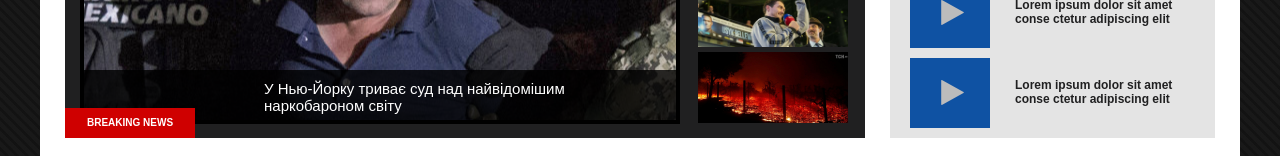
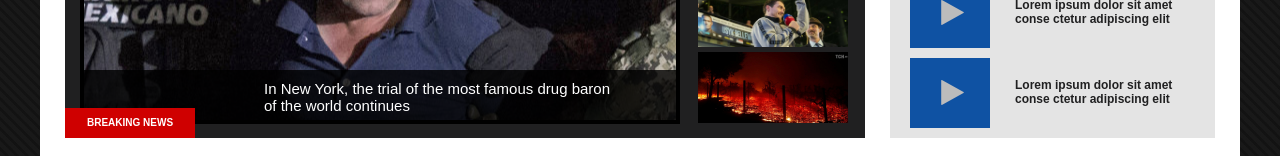
Before and after one commit to artak-avanesian/the-news-reporter, a React (Create React App) app: page / in a window 1280 px wide. Shown: the part 425-581 px from the top of the page. Built offline with nearby package versions, Linux system fonts and the light colour scheme.

Commit message:
add newsShowTitle to currentNews

```diff
--- a/src/App/Main/MainContent/BreakingNews/BreakingNews.js
+++ b/src/App/Main/MainContent/BreakingNews/BreakingNews.js
@@ -3,16 +3,13 @@ import NewsShow from './NewsShow/NewsShow'
 import BreakingNewsTitle from './BreakingNewsTitle/BreakingNewsTitle'
 import BreakingNewsImage from './BreakingNewsImage/BreakingNewsImage'
 import news from './news'
-import newsShow from './newsShow'
 
 import './BreakingNews.css'
 
 const BreakingNews = () => {
     return (
         <section className="breaking-news">
-            <NewsShow
-                newsShowTitle={newsShow.newsShowTitle}
-            />
+            <NewsShow/>
             <BreakingNewsTitle/>
             <div>
             {
--- a/src/App/Main/MainContent/BreakingNews/NewsShow/NewsShow.js
+++ b/src/App/Main/MainContent/BreakingNews/NewsShow/NewsShow.js
@@ -1,6 +1,7 @@
 import React from 'react'
 import { connect } from 'react-redux'
 import { keys } from 'lodash'
+import news, { getNewsMap } from './../news'
 import './NewsShow.css'
 
 const NewsShow = ({
@@ -17,8 +18,11 @@ const NewsShow = ({
 }
 
 const mapStateToProps = (state) => {
+    let currentId = keys(state.currentNews);
+    let newsMap = getNewsMap(news);
     return {
-        newsId: keys(state.currentNews)
+        newsId: currentId,
+        newsShowTitle: newsMap[currentId].breaking_news_title
     }
 }
 
--- a/src/App/Main/MainContent/BreakingNews/news.js
+++ b/src/App/Main/MainContent/BreakingNews/news.js
@@ -17,4 +17,11 @@ const news = [
     },
 ];
 
+export const getNewsMap = (array) => {
+    return array.reduce((map, news) => ({
+        ...map,
+        [news.breaking_news_id]: news
+    }), {})
+}
+
 export default news
```
